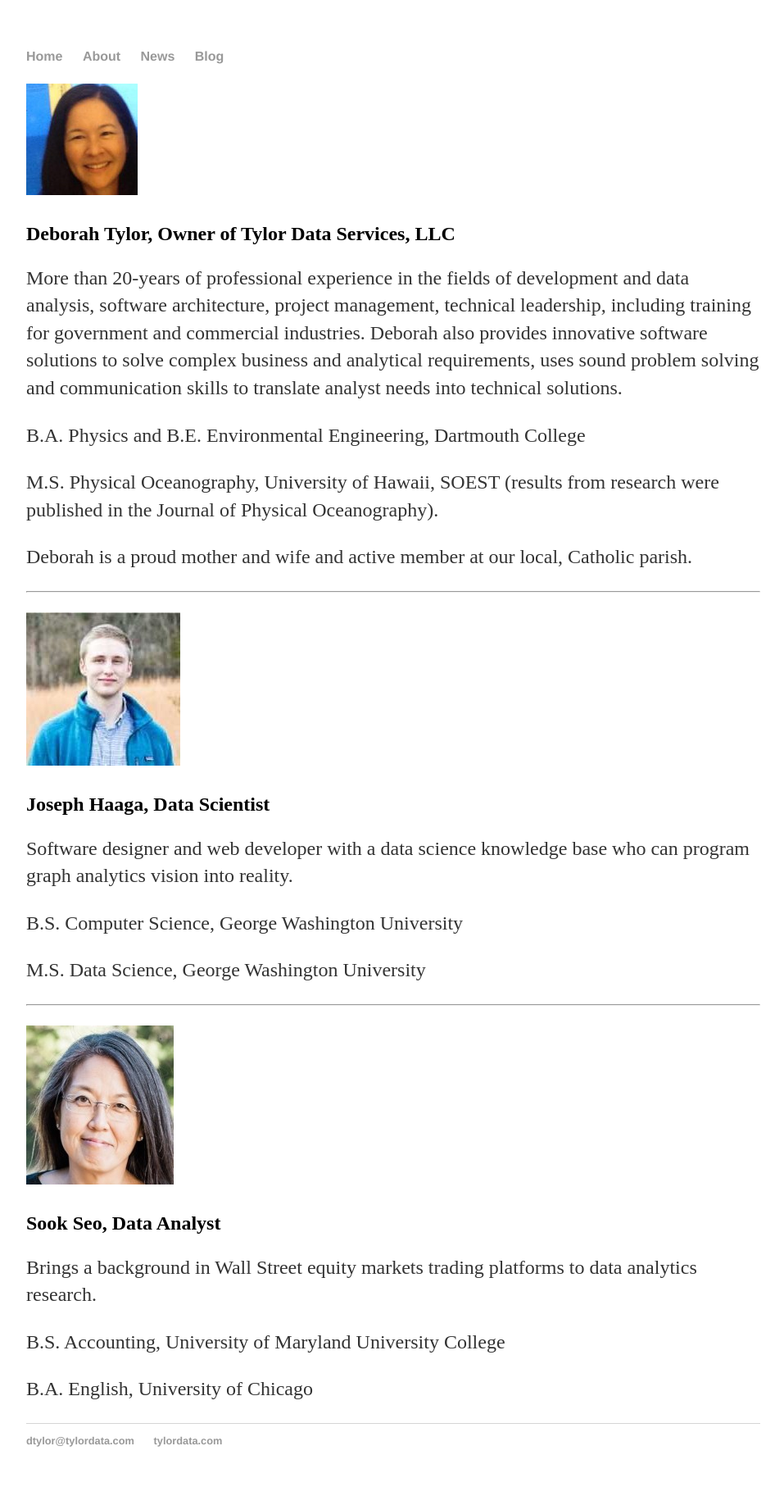
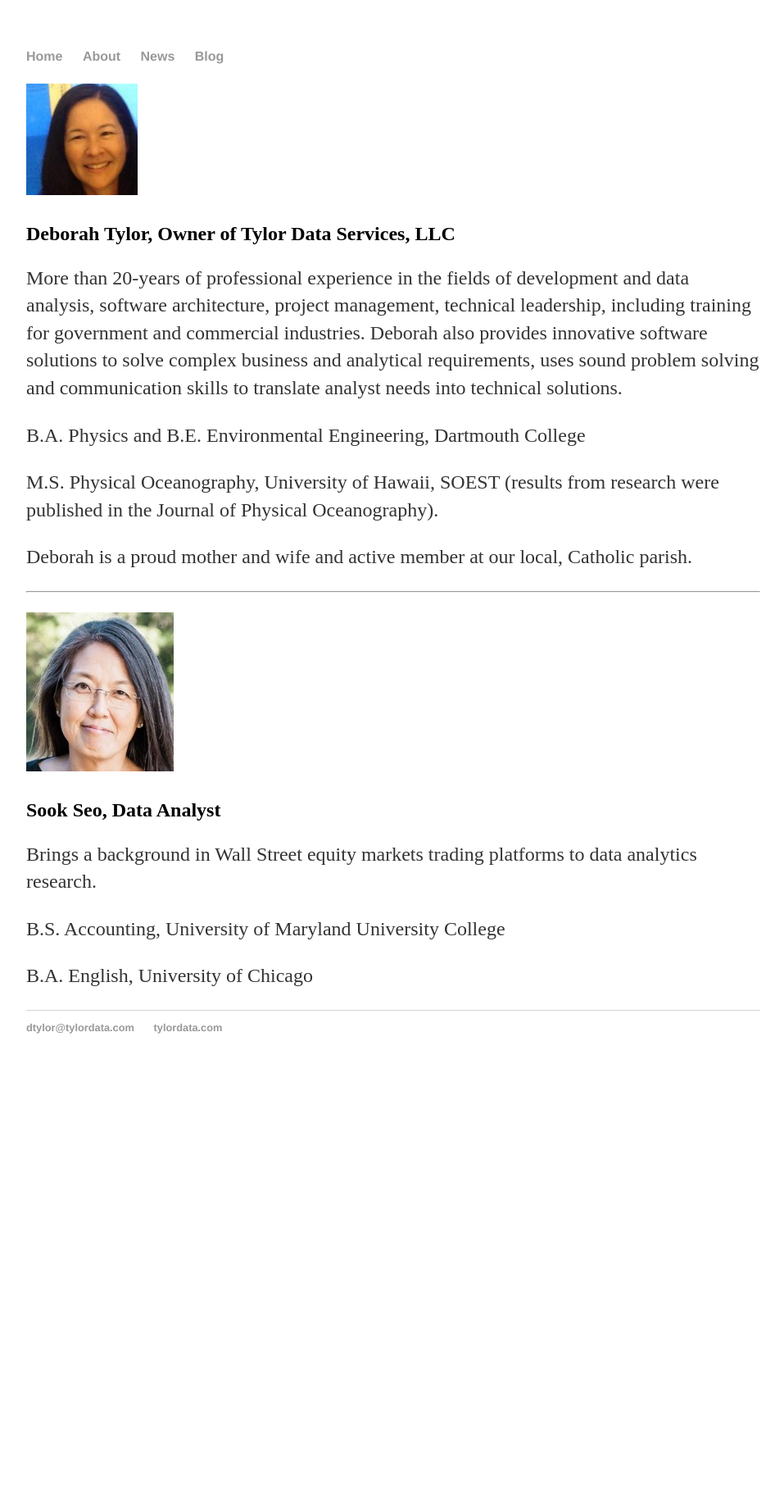
Before and after one commit to dtylor/dtylor.github.io, a Jekyll site: the page built from about.md, in a window 1280 px wide. Shown: the whole page at 82% size, without its empty margins (160-1117 px from the left). Built offline with Jekyll 4.4.1, drawn with Linux system fonts in a browser that asks for light colours; after the commit the page ends 1321 px from its top, so only the background shows below that.

Commit message:
Update about.md

```diff
--- a/about.md
+++ b/about.md
@@ -14,18 +14,6 @@
 
 ---
 
-
-<img src="images/JH.jpg">
-## Joseph Haaga, Data Scientist
-Software designer and web developer with a data science knowledge base who can program graph analytics vision into reality.
-
-B.S. Computer Science, George Washington University
-
-M.S. Data Science, George Washington University
-
----
-
-
 <img src="images/ss.jpg">
 ## Sook Seo, Data Analyst
 Brings a background in Wall Street equity markets trading platforms to data analytics research.
```
